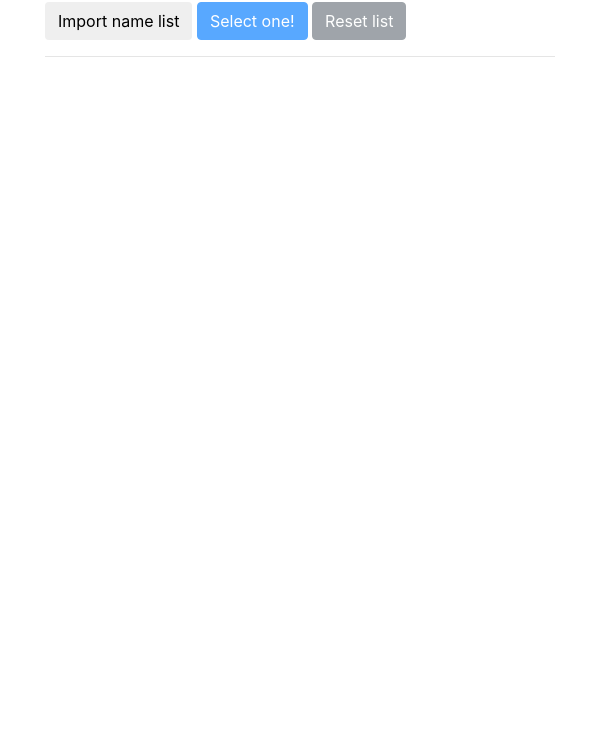
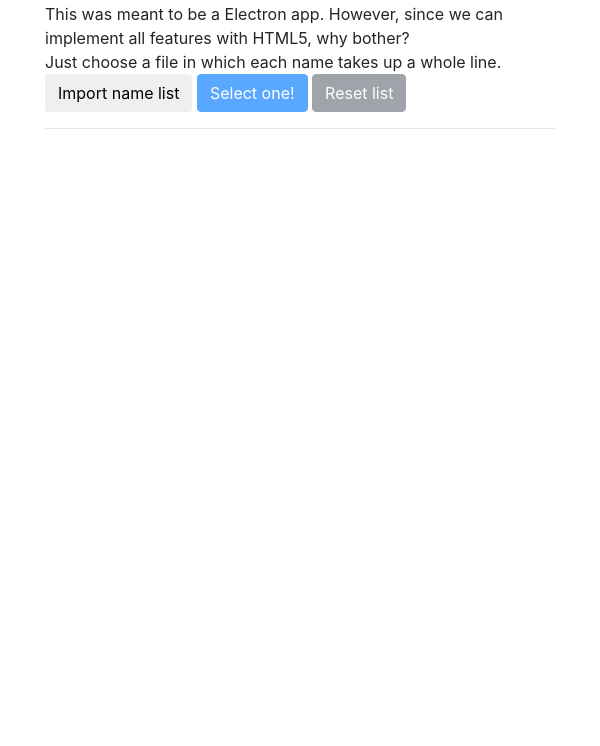
Before and after one commit to outloudvi/elec-random, an Electron app: page index.html in a window 600 px wide. Shown: the part 54-800 px from the top of the page. Drawn offline with Linux system fonts and the light colour scheme.

Commit message:
Add description

```diff
--- a/index.html
+++ b/index.html
@@ -24,6 +24,10 @@
 <body>
   <div class="container">
     <h1>Random it!</h1>
+    <div>
+      This was meant to be a Electron app. However, since we can implement all features with HTML5, why bother? <br>
+      Just choose a file in which each name takes up a whole line.
+    </div>
     <input type="file" id="inpFile" />
     <button id="btnImp" class="btn">Import name list</button>
     <button id="btnGet" class="btn btn-primary" disabled>Select one!</button>
```
